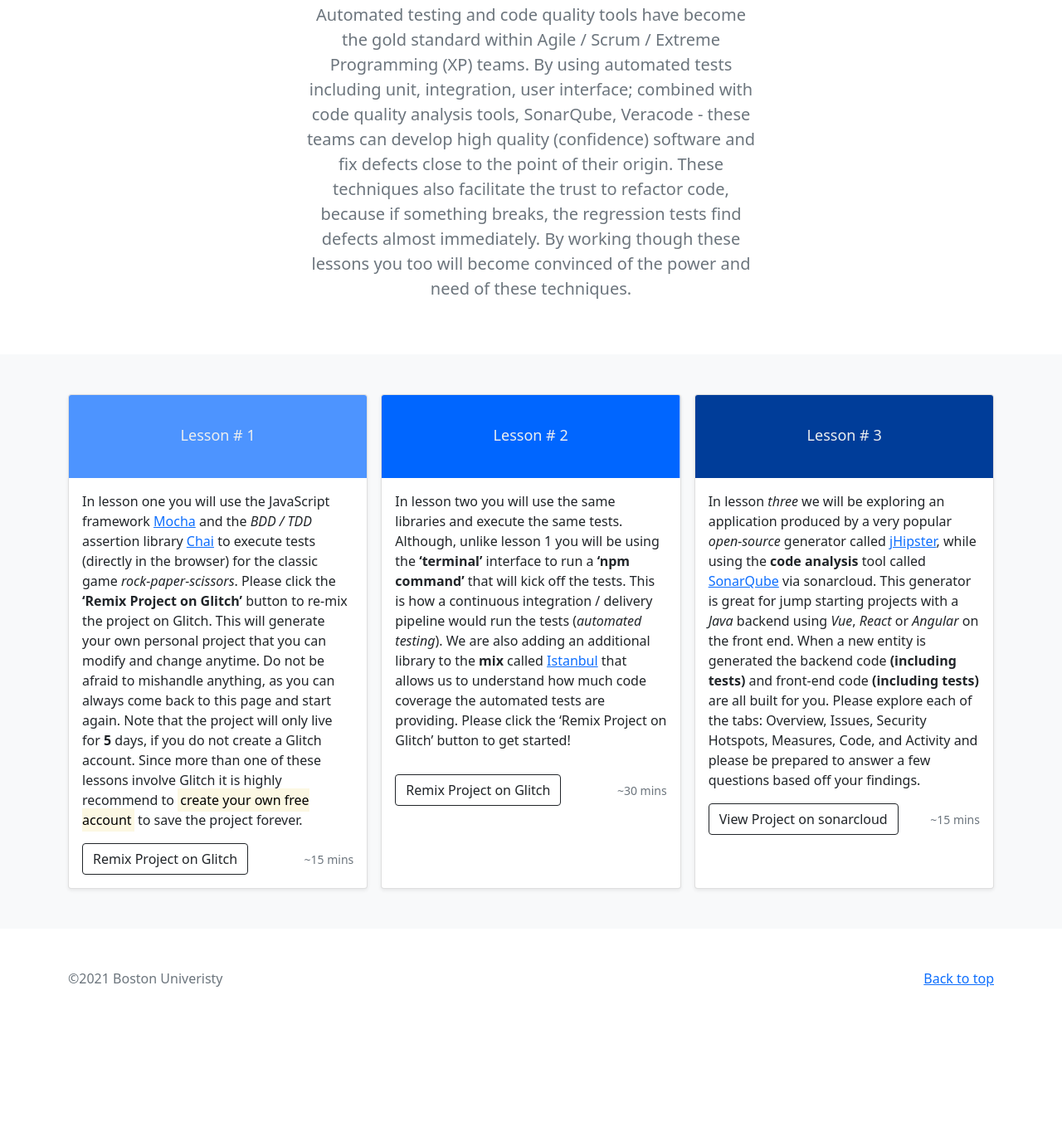
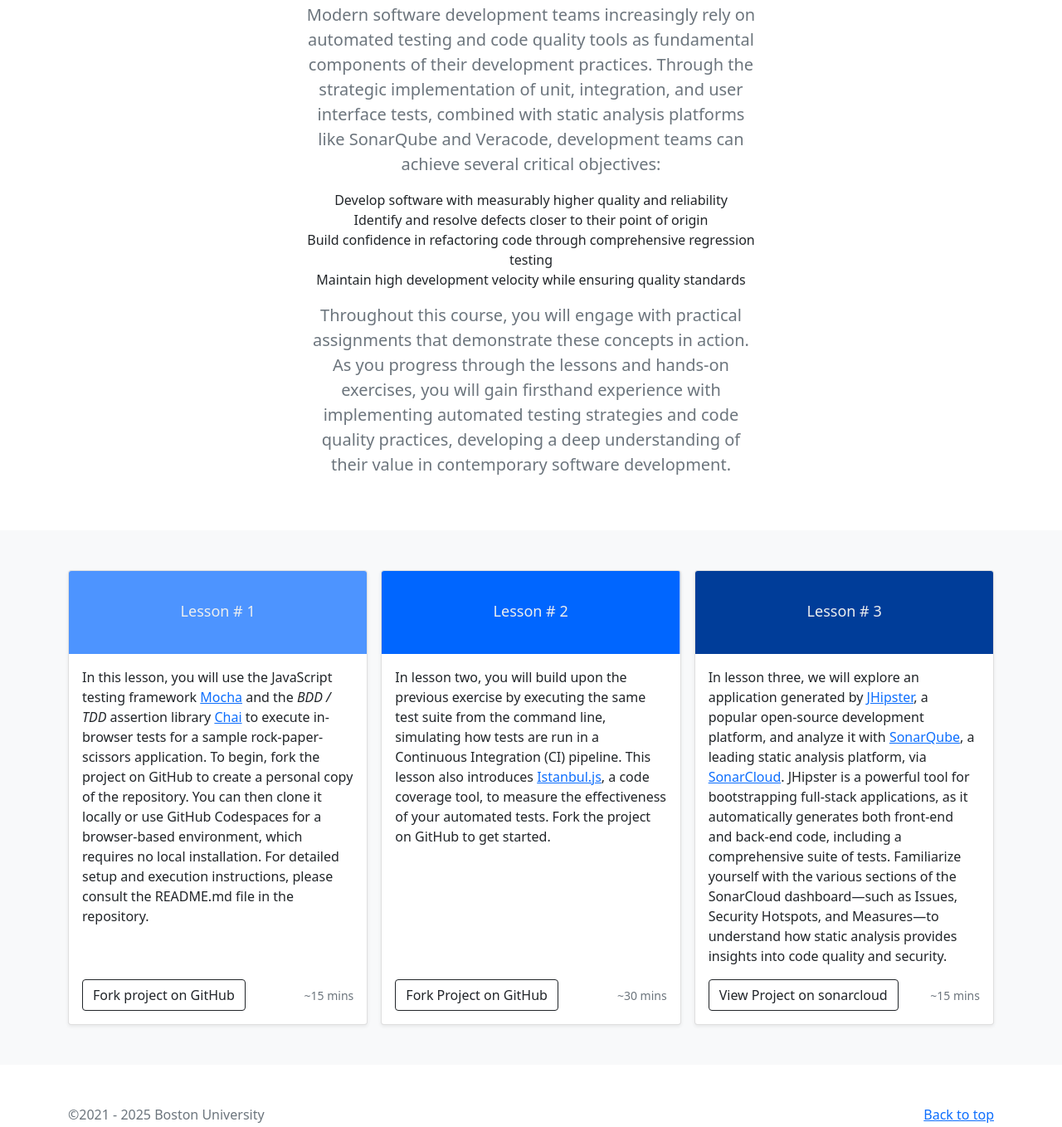
Before and after one commit to JoshuaMichaelHanson/learning-center, a plain HTML site: page index.html in a window 1280 px wide. Shown: the part 253-1611 px from the top of the page at 83% size. Before the commit the page ends 1508 px from the top, so only its background shows below. Drawn offline with Linux system fonts and the light colour scheme.

Commit message:
feat(2025 Update) Now runs on GitHub With Glitch shutting down we were forced to find a new hosting solution.  After reviewing the free options GitHub was chosen as the solution.  While not as easy as Glitch it provides as stable solution that should work for years to come.

```diff
--- a/index.html
+++ b/index.html
@@ -9,37 +9,13 @@
     <!-- Bootstrap core CSS -->
     <link href="assets/dist/css/bootstrap.min.css" rel="stylesheet" />
 
-    <!-- Not sure if we are going to keep these styles-->
     <style>
-        .relative-inside {
-            position: relative;
-        }
-
-        .stick-to-bottom {
-            position: absolute;
-            bottom: 0;
-        }
-
-        .text-height {
-            min-height: 325px;
-        }
-
-        .card-height {
-            min-height: 450px;
-        }
-
         .lesson-placeholder {
             font-size: 1.125rem;
             text-anchor: middle;
             -webkit-user-select: none;
             -moz-user-select: none;
             user-select: none;
-        }
-
-        @media (min-width: 768px) {
-            .lesson-placeholder-lg {
-                font-size: 3.5rem;
-            }
         }
     </style>
 </head>
@@ -106,23 +82,30 @@
                     <h1 class="fw-light">
                         Welcome to the CS633 Automated Testing and Code Quality Page
                     </h1>
-                    <p class="lead text-muted">
-                        Automated testing and code quality tools have become the gold
-                        standard within Agile / Scrum / Extreme Programming (XP) teams. By
-                        using automated tests including unit, integration, user interface;
-                        combined with code quality analysis tools, SonarQube, Veracode -
-                        these teams can develop high quality (confidence) software and fix
-                        defects close to the point of their origin. These techniques also
-                        facilitate the trust to refactor code, because if something
-                        breaks, the regression tests find defects almost immediately. By
-                        working though these lessons you too will become convinced of the
-                        power and need of these techniques.
+                    <p class="lead text-secondary">
+                        Modern software development teams increasingly rely on automated testing and code quality
+                        tools as fundamental components of their development practices. Through the strategic
+                        implementation of unit, integration, and user interface tests, combined with static
+                        analysis platforms like SonarQube and Veracode, development teams can achieve several
+                        critical objectives:
+                    </p>
+                    <ul class="list-unstyled">
+                        <li>Develop software with measurably higher quality and reliability</li>
+                        <li>Identify and resolve defects closer to their point of origin</li>
+                        <li>Build confidence in refactoring code through comprehensive regression testing</li>
+                        <li>Maintain high development velocity while ensuring quality standards</li>
+                    </ul>
+                    <p class="lead text-secondary">
+                        Throughout this course, you will engage with practical assignments that demonstrate these
+                        concepts in action. As you progress through the lessons and hands-on exercises, you will
+                        gain firsthand experience with implementing automated testing strategies and code quality
+                        practices, developing a deep understanding of their value in contemporary software development.
                     </p>
                 </div>
             </div>
         </section>
         <div class="album py-5 bg-light">
-            <div class="container card-group">
+            <div class="container">
                 <div class="row row-cols-1 row-cols-sm-2 row-cols-md-3 g-3">
                     <div class="col">
                         <div class="card shadow-sm h-100">
@@ -136,31 +119,23 @@
                                 </text>
                             </svg>
 
-                            <div class="card-body card-height">
-                                <p class="card-text text-height">
-                                    In lesson one you will use the JavaScript framework
-                                    <a target="_blank" href="https://mochajs.org/">Mocha</a> and
-                                    the <i>BDD / TDD</i>
-                                    assertion library
+                            <div class="card-body d-flex flex-column">
+                                <p class="card-text">
+                                    In this lesson, you will use the JavaScript testing framework
+                                    <a target="_blank" href="https://mochajs.org/">Mocha</a> and the
+                                    <i>BDD / TDD</i> assertion library
                                     <a target="_blank" href="https://www.chaijs.com/">Chai</a>
-                                    to execute tests (directly in the browser) for the classic
-                                    game <i>rock-paper-scissors</i>. Please click the
-                                    <b>‘Remix Project on Glitch’</b> button to re-mix the
-                                    project on Glitch. This will generate your own personal
-                                    project that you can modify and change anytime. Do not be
-                                    afraid to mishandle anything, as you can always come back to
-                                    this page and start again. Note that the project will only
-                                    live for <b>5</b> days, if you do not create a Glitch
-                                    account. Since more than one of these lessons involve Glitch
-                                    it is highly recommend to
-                                    <mark>create your own free account</mark> to save the
-                                    project forever.
+                                    to execute in-browser tests for a sample rock-paper-scissors application.
+                                    To begin, fork the project on GitHub to create a personal copy of the repository.
+                                    You can then clone it locally or use GitHub Codespaces for a browser-based
+                                    environment, which requires no local installation. For detailed setup and execution
+                                    instructions, please consult the README.md file in the repository.
                                 </p>
-                                <div class="d-flex justify-content-between align-items-center">
+                                <div class="d-flex justify-content-between align-items-center mt-auto">
                                     <div class="btn-group">
                                         <a target="_blank"
-                                            href="https://glitch.com/edit/#!/remix/mocha-chai-without-coverage"
-                                            class="btn btn-outline-dark" role="button">Remix Project on Glitch</a>
+                                            href="https://github.com/JoshuaMichaelHanson/moch-chai-without-coverage"
+                                            class="btn btn-outline-dark" role="button">Fork project on GitHub</a>
                                     </div>
                                     <small class="text-muted">~15 mins</small>
                                 </div>
@@ -179,25 +154,20 @@
                                 </text>
                             </svg>
 
-                            <div class="card-body card-height">
-                                <p class="card-text text-height">
-                                    In lesson two you will use the same libraries and execute
-                                    the same tests. Although, unlike lesson 1 you will be using the
-                                    <b>‘terminal’</b> interface to run a
-                                    <b>‘npm command’</b> that will kick off the tests. This is
-                                    how a continuous integration / delivery pipeline would run
-                                    the tests (<i>automated testing</i>). We are also adding an
-                                    additional library to the <b>mix</b> called
-                                    <a target="_blank" href="https://istanbul.js.org/docs/tutorials/mocha/">Istanbul</a>
-                                    that allows us to understand how much code coverage the
-                                    automated tests are providing. Please click the ‘Remix
-                                    Project on Glitch’ button to get started!
+                            <div class="card-body d-flex flex-column">
+                                <p class="card-text">
+                                    In lesson two, you will build upon the previous exercise by executing the same test
+                                    suite from the command line, simulating how tests are run in a Continuous
+                                    Integration (CI) pipeline. This lesson also introduces
+                                    <a target="_blank" href="https://istanbul.js.org/docs/tutorials/mocha/">Istanbul.js</a>,
+                                    a code coverage tool, to measure the effectiveness of your automated tests.
+                                    Fork the project on GitHub to get started.
                                 </p>
-                                <div class="d-flex justify-content-between align-items-center">
+                                <div class="d-flex justify-content-between align-items-center mt-auto">
                                     <div class="btn-group">
                                         <a target="_blank"
-                                            href="https://glitch.com/edit/#!/remix/mocha-chai-with-coverage"
-                                            class="btn btn-outline-dark" role="button">Remix Project on Glitch</a>
+                                            href="https://github.com/JoshuaMichaelHanson/mocha-chai-with-coverage"
+                                            class="btn btn-outline-dark" role="button">Fork Project on GitHub</a>
                                     </div>
                                     <small class="text-muted">~30 mins</small>
                                 </div>
@@ -216,24 +186,20 @@
                                 </text>
                             </svg>
 
-                            <div class="card-body card-height">
-                                <p class="card-text text-height">
-                                    In lesson <i>three</i> we will be exploring an application
-                                    produced by a very popular <i>open-source</i> generator called
-                                    <a href="https://www.jhipster.tech/">jHipster</a>, while using the
-                                    <b>code analysis</b> tool called
-                                    <a href="https://www.sonarqube.org/">SonarQube</a> via
-                                    <a href="https://sonarcloud.io/"></a> sonarcloud. This
-                                    generator is great for jump starting projects with a
-                                    <i>Java</i> backend using <i>Vue</i>, <i>React</i> or
-                                    <i>Angular</i> on the front end. When a new entity is
-                                    generated the backend code <b>(including tests)</b> and
-                                    front-end code <b>(including tests)</b> are all built for you.
-                                    Please explore each of the tabs: Overview, Issues, Security
-                                    Hotspots, Measures, Code, and Activity and please be prepared
-                                    to answer a few questions based off your findings.
+                            <div class="card-body d-flex flex-column">
+                                <p class="card-text">
+                                    In lesson three, we will explore an application generated by
+                                    <a href="https://www.jhipster.tech/">JHipster</a>, a popular open-source
+                                    development platform, and analyze it with
+                                    <a href="https://www.sonarqube.org/">SonarQube</a>, a leading static analysis
+                                    platform, via <a href="https://sonarcloud.io/">SonarCloud</a>.
+                                    JHipster is a powerful tool for bootstrapping full-stack applications, as it
+                                    automatically generates both front-end and back-end code, including a comprehensive
+                                    suite of tests. Familiarize yourself with the various sections of the SonarCloud
+                                    dashboard—such as Issues, Security Hotspots, and Measures—to understand how static
+                                    analysis provides insights into code quality and security.
                                 </p>
-                                <div class="d-flex justify-content-between align-items-center">
+                                <div class="d-flex justify-content-between align-items-center mt-auto">
                                     <div class="btn-group">
                                         <a target="_blank"
                                             href="https://sonarcloud.io/dashboard?id=jhipster-sample-application"
@@ -255,13 +221,9 @@
             <p class="float-end mb-1">
                 <a href="#">Back to top</a>
             </p>
-            <p>&copy;2021 Boston Univeristy</p>
+            <p>&copy;2021 - 2025 Boston University</p>
         </div>
     </footer>
-    <!-- Remix example link
-    <p>
-        <a href="https://glitch.com/edit/#!/remix/mocha-chai-without-coverage">Please click here to remix example 1.</a>
-    </p -->
     <script src="assets/dist/js/bootstrap.bundle.min.js"></script>
 </body>
 
```
Also changed, not shown: 2 other files.
